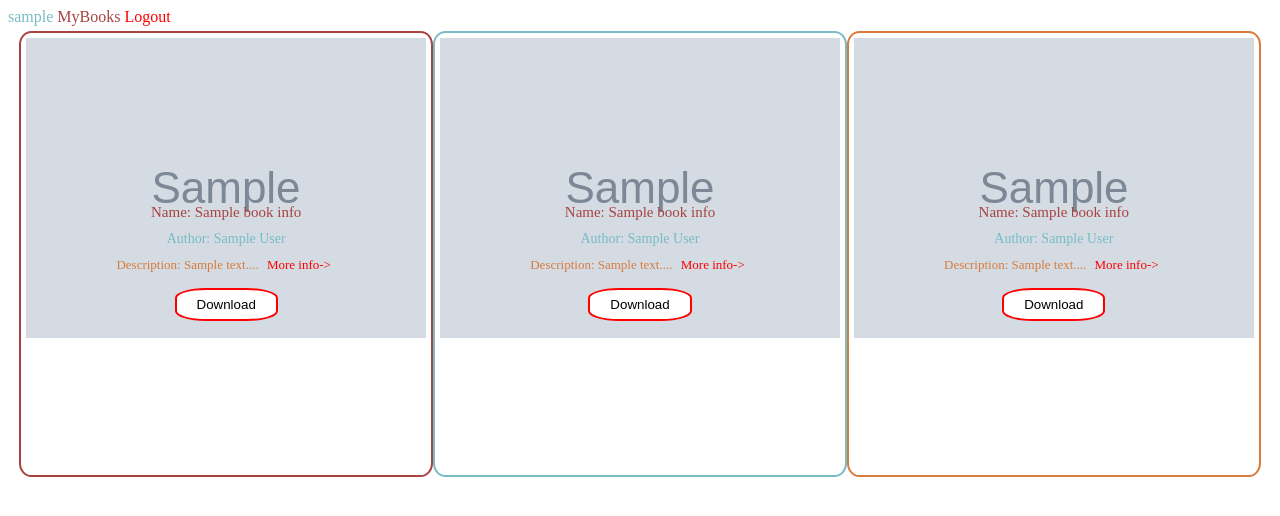
After one commit to Gayfut/my_library, a Django app: template my_library/uix/templates/uix/search-result.html in a window 1280 px wide. The commit adds this page. Shown: the top 516 px of the page. Run offline with Django 3.2, Linux system fonts and the light colour scheme; the template is opened without the code that fills it: most values are stand-ins (such as "Sample title", 1, 10 or a date in 2020); grey boxes marked "Sample" are stand-in pictures.

Commit message:
v0.001.07(finish search page and search-result page, need comments)

```diff
--- a/my_library/my_library/urls.py
+++ b/my_library/my_library/urls.py
@@ -16,7 +16,7 @@ Including another URLconf
 from django.contrib import admin
 from django.urls import path
 
-from uix.views import login_view, registration_view, logout_view, main_view, profile_view
+from uix.views import login_view, registration_view, logout_view, main_view, profile_view, search_view
 
 urlpatterns = [
     path('admin/', admin.site.urls),
@@ -24,5 +24,6 @@ urlpatterns = [
     path('registration/', registration_view),
     path('profile/', profile_view),
     path('logout/', logout_view),
+    path('search-result/', search_view),
     path('', main_view),
 ]
--- a/my_library/parser/parser2.py
+++ b/my_library/parser/parser2.py
@@ -1,6 +1,6 @@
 """file for control parser2 and his specification"""
-from base_parser import BaseParser
-from parser_settings import (
+from .base_parser import BaseParser
+from .parser_settings import (
     _2_link_to_site,
     _2_search_margin_selector,
     _2_search_button_selector,
--- a/my_library/uix/static/uix/profile.css
+++ b/my_library/uix/static/uix/profile.css
@@ -3,7 +3,7 @@ background-color: white;
 }
 
 #main-a {
-color: #a74341;
+color: #78bcc5;
 text-decoration: none;
 }
 
--- /dev/null
+++ b/my_library/uix/static/uix/search-result.css
@@ -0,0 +1,128 @@
+body {
+background-color: white;
+}
+
+#username-a {
+color: #78bcc5;
+text-decoration: none;
+}
+
+#books-a {
+color: #a74341;
+text-decoration: none;
+}
+
+#logout-a {
+color: red;
+text-decoration: none;
+}
+
+#wrapper {
+display: grid;
+
+justify-items: center;
+align-items: start;
+
+justify-content: center;
+align-content: center;
+
+grid-template-rows: 100%;
+grid-template-columns: 33% 33% 33%;
+grid-template-areas:
+"site1 site2 site3";
+
+margin: 5px;
+}
+
+#site1 {
+grid-area: site1;
+
+border: 2px solid #a74341;
+border-radius: 3%;
+}
+
+#site2 {
+grid-area: site2;
+
+border: 2px solid #78bcc5;
+border-radius: 3%;
+}
+
+#site3 {
+grid-area: site3;
+
+border: 2px solid #d87b3e;
+border-radius: 3%;
+}
+
+.book-info {
+display: grid;
+
+justify-items: center;
+align-items: center;
+
+justify-content: center;
+align-content: center;
+
+grid-template-areas:"img"
+                    "name"
+                    "author"
+                    "description"
+                    "download-button";
+grid-template-columns: 97%;
+grid-template-rows: 5% auto;
+}
+
+.img {
+grid-area: img;
+margin: 5px;
+}
+
+.name {
+grid-area: name;
+
+color: #a74341;
+margin: 5px;
+font-size: 15px;
+}
+
+.author {
+grid-area: author;
+
+color: #78bcc5;
+margin: 5px;
+font-size: 14px;
+}
+
+.description {
+grid-area: description;
+
+color: #d87b3e;
+margin: 5px;
+font-size: 13px;
+}
+
+.link-to-book {
+color: red;
+text-decoration: none;
+margin: 5px;
+}
+
+.download-button {
+margin: 10px;
+padding: 7px 20px;
+background-color: white;
+color: black;
+border: 2px solid red;
+border-radius: 30%;
+
+transition-duration: 0.4s;
+-webkit-transition-duration: 0.4s;
+
+grid-area: download-button;
+}
+
+.download-button:hover {
+background-color: red;
+color: white;
+}
--- a/my_library/uix/templates/uix/login.html
+++ b/my_library/uix/templates/uix/login.html
@@ -2,7 +2,7 @@
 <html lang="en">
 <head>
     <meta charset="UTF-8">
-    <title>MyLibrary</title>
+    <title>MyLibrary | Login</title>
     {% load static %}
     <link rel="stylesheet" type="text/css" href="{% static 'uix/login.css' %}" />
 </head>
--- a/my_library/uix/templates/uix/main.html
+++ b/my_library/uix/templates/uix/main.html
@@ -13,11 +13,12 @@
 </header>
 <body>
     <div id="wrapper">
-        <div id="search-wrapper">
+        <form id="search-form" method="post">
+            {% csrf_token %}
             <label id="search-label">Please enter book name!</label>
             <input id="search-input" name="search" type="text" placeholder="Book name"/>
             <button id="search-button" type="submit" value="search">Search</button>
-        </div>
+        </form>
     </div>
 </body>
 </html>
--- a/my_library/uix/templates/uix/profile.html
+++ b/my_library/uix/templates/uix/profile.html
@@ -2,7 +2,7 @@
 <html lang="en">
 <head>
     <meta charset="UTF-8">
-    <title>MyProfile</title>
+    <title>MyLibrary | Profile</title>
     {% load static %}
     <link rel="stylesheet" type="text/css" href="{% static 'uix/profile.css' %}" />
 </head>
--- a/my_library/uix/templates/uix/registration.html
+++ b/my_library/uix/templates/uix/registration.html
@@ -2,7 +2,7 @@
 <html lang="en">
 <head>
     <meta charset="UTF-8">
-    <title>MyLibrary</title>
+    <title>MyLibrary | Registration</title>
     {% load static %}
     <link rel="stylesheet" type="text/css" href="{% static 'uix/registration.css' %}" />
 </head>
--- /dev/null
+++ b/my_library/uix/templates/uix/search-result.html
@@ -0,0 +1,69 @@
+<!DOCTYPE html>
+<html lang="en">
+<head>
+    <meta charset="UTF-8">
+    <title>MyLibrary | Search-result</title>
+    {% load static %}
+    <link rel="stylesheet" type="text/css" href="{% static 'uix/search-result.css' %}" />
+</head>
+<header>
+    <label><a id="username-a" href="/profile" target="_blank">{{ username }}</a></label>
+    <label><a id="books-a" href="/my-books" target="_blank">MyBooks</a></label>
+    <label><a id="logout-a" href="/logout">Logout</a></label>
+</header>
+<body>
+    <div id="wrapper">
+        <div id="site1">
+            {% if books_info1 %}
+                {% for book_info in books_info1 %}
+                <div class="book-info">
+                    <img class="img" src=" {{ book_info.img_link }} ">
+                    <label class="name">Name: {{ book_info.name }}</label>
+                    <label class="author">Author: {{ book_info.author }}</label>
+                    <label class="description">Description: {{ book_info.description }}... <a class="link-to-book" href="{{ book_info.link }}" target="_blank">More info-></a></label>
+                    <button class="download-button" value="Download" onClick="location.href='{{ book_info.download_link }}'" type="button">Download</button>
+                </div>
+                {% endfor %}
+            {% else %}
+                <div class="book-info">
+                    <label class="name">Sorry. No data</label>
+                </div>
+            {% endif %}
+        </div>
+        <div id="site2">
+            {% if books_info2 %}
+                {% for book_info in books_info2 %}
+                <div class="book-info">
+                    <img class="img" src=" {{ book_info.img_link }} ">
+                    <label class="name">Name: {{ book_info.name }}</label>
+                    <label class="author">Author: {{ book_info.author }}</label>
+                    <label class="description">Description: {{ book_info.description }}... <a class="link-to-book" href="{{ book_info.link }}" target="_blank">More info-></a></label>
+                    <button class="download-button" value="Download" onClick="location.href='{{ book_info.download_link }}'" type="button">Download</button>
+                </div>
+                {% endfor %}
+            {% else %}
+                <div class="book-info">
+                    <label class="name">Sorry. No data</label>
+                </div>
+            {% endif %}
+        </div>
+        <div id="site3">
+            {% if books_info3 %}
+                {% for book_info in books_info3 %}
+                <div class="book-info">
+                    <img class="img" src=" {{ book_info.img_link }} ">
+                    <label class="name">Name: {{ book_info.name }}</label>
+                    <label class="author">Author: {{ book_info.author }}</label>
+                    <label class="description">Description: {{ book_info.description }}... <a class="link-to-book" href="{{ book_info.link }}" target="_blank">More info-></a></label>
+                    <button class="download-button" value="Download" onClick="location.href='{{ book_info.download_link }}'" type="button">Download</button>
+                </div>
+                {% endfor %}
+            {% else %}
+                <div class="book-info">
+                    <label class="name">Sorry. No data</label>
+                </div>
+            {% endif %}
+        </div>
+    </div>
+</body>
+</html>
```
Also changed, not shown: my_library/parser/base_parser.py (+3 -4 lines), my_library/parser/parser1.py (+12 -5 lines), my_library/parser/parser3.py (+24 -2 lines), my_library/uix/static/uix/main.css (+4 -4 lines), my_library/uix/views.py (+43 -0 lines).
